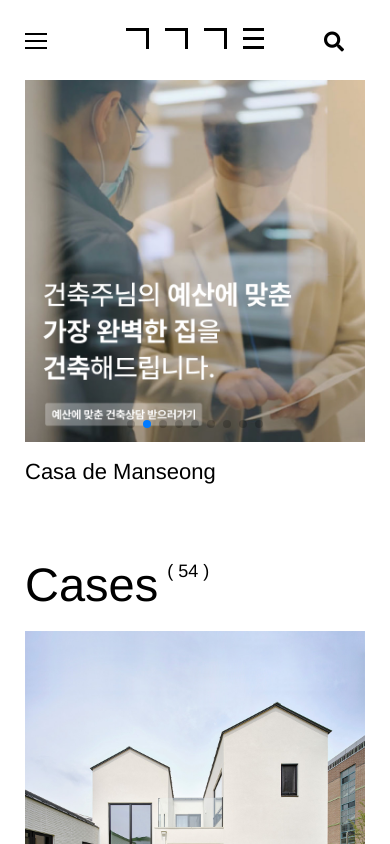
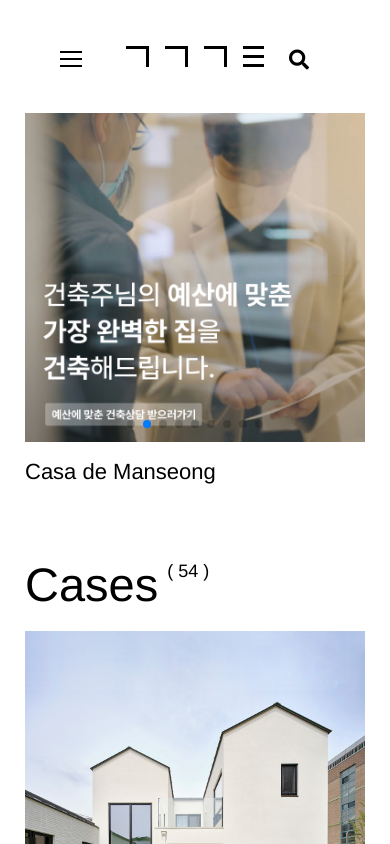
Before and after one commit to zi-young/Responsive-site, a plain HTML site: page index.html in a window 390 px wide. Drawn offline with nearby package versions, Linux system fonts and the light colour scheme.

Commit message:
스크롤바 추가

```diff
--- a/css/style.scss
+++ b/css/style.scss
@@ -1,4 +1,27 @@
 @charset 'utf-8';
+::-webkit-scrollbar {
+    width: 8px;
+
+  }
+  ::-webkit-scrollbar {
+    width: 15px;
+  }
+
+  ::-webkit-scrollbar-thumb {
+    background: #9FA38C;
+  }
+
+  ::-webkit-scrollbar-track {
+    background: #ccc;
+  }
+
+  ::-webkit-scrollbar-button {
+    background: #9FA38C;
+    height: 15px;
+    border-radius: 50%;
+  }
+
+
 
 
 
@@ -1358,11 +1381,18 @@ body {
         z-index: 100;
     }
     #header {
-        padding: 0 25px;
-        height: 80px;
-
+        position: fixed;
+        height: 113px;
+        top: 0;
+        left: 0;
+        width: 100%;
+        background: $color-white;
+        z-index: 3;
+        box-sizing: border-box;
+        padding: 0 60px;
         .h-box {
-            margin: 7px auto;
+            width: 100%;
+            margin-top: 25px;
 
             .header-mobile-menu-bar {
                 left: 0;
@@ -1397,7 +1427,9 @@ body {
                 display: none;
             }
         }
-    }
+
+    }
+
     #main {display: none;}
     #mobile-main {
         display: block;
--- a/js/script.js
+++ b/js/script.js
@@ -109,8 +109,8 @@ $('.type').typed({
 let Scroll = 80;
 $(window).on('scroll', function() {
 if (window.scrollY >= Scroll) {
-    $('#header').css({'height':'80px', 'borderBottom':'1px solid #000', 'transition':'.5s'});
-    $('.h-box').css('margin-top','30px');
+  $('#header').css({'height':'80px', 'borderBottom':'1px solid #000', 'transition':'.5s'});
+  $('.h-box').css('margin-top','30px');
 }
 
 else {
```
Also changed, not shown: css/style.css, 1 other file.
